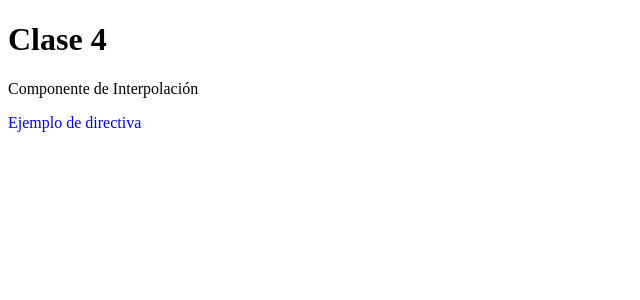
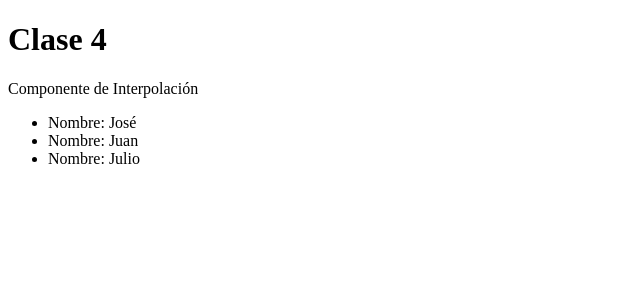
Before and after one commit to alexmarinmendez/40755-clases-angular, an Angular app: page / in a window 1280 px wide. Shown: the top 300 px of the page, without its empty margins (0-640 px from the left). Built offline with nearby package versions, Linux system fonts and the light colour scheme.

Commit message:
feat: clase 4 - ngFor

```diff
--- a/src/app/clase04/interpolacion/interpolacion.component.html
+++ b/src/app/clase04/interpolacion/interpolacion.component.html
@@ -14,4 +14,7 @@
 </div>
 <button (click)="nombre = 'Texto asignado dinamicamente'">Asignar Texto</button>
 <button (click)="nombre = ''">Remover Texto</button> -->
-<div appMiDirectiva>Ejemplo de directiva</div>
+<!-- <div appMiDirectiva>Ejemplo de directiva</div> -->
+<ul>
+  <li *ngFor="let persona of personas">Nombre: {{ persona }}</li>
+</ul>
--- a/src/app/clase04/interpolacion/interpolacion.component.ts
+++ b/src/app/clase04/interpolacion/interpolacion.component.ts
@@ -9,6 +9,7 @@ export class InterpolacionComponent implements OnInit {
   // export class InterpolacionComponent {
   public nombre: string | undefined;
   // public nombre: string = 'Clase 4 de Interpolación';
+  public personas = ['José', 'Juan', 'Julio'];
 
   ngOnInit(): void {
     // this.nombre = 'Clase 4 de Interpolación';
```
